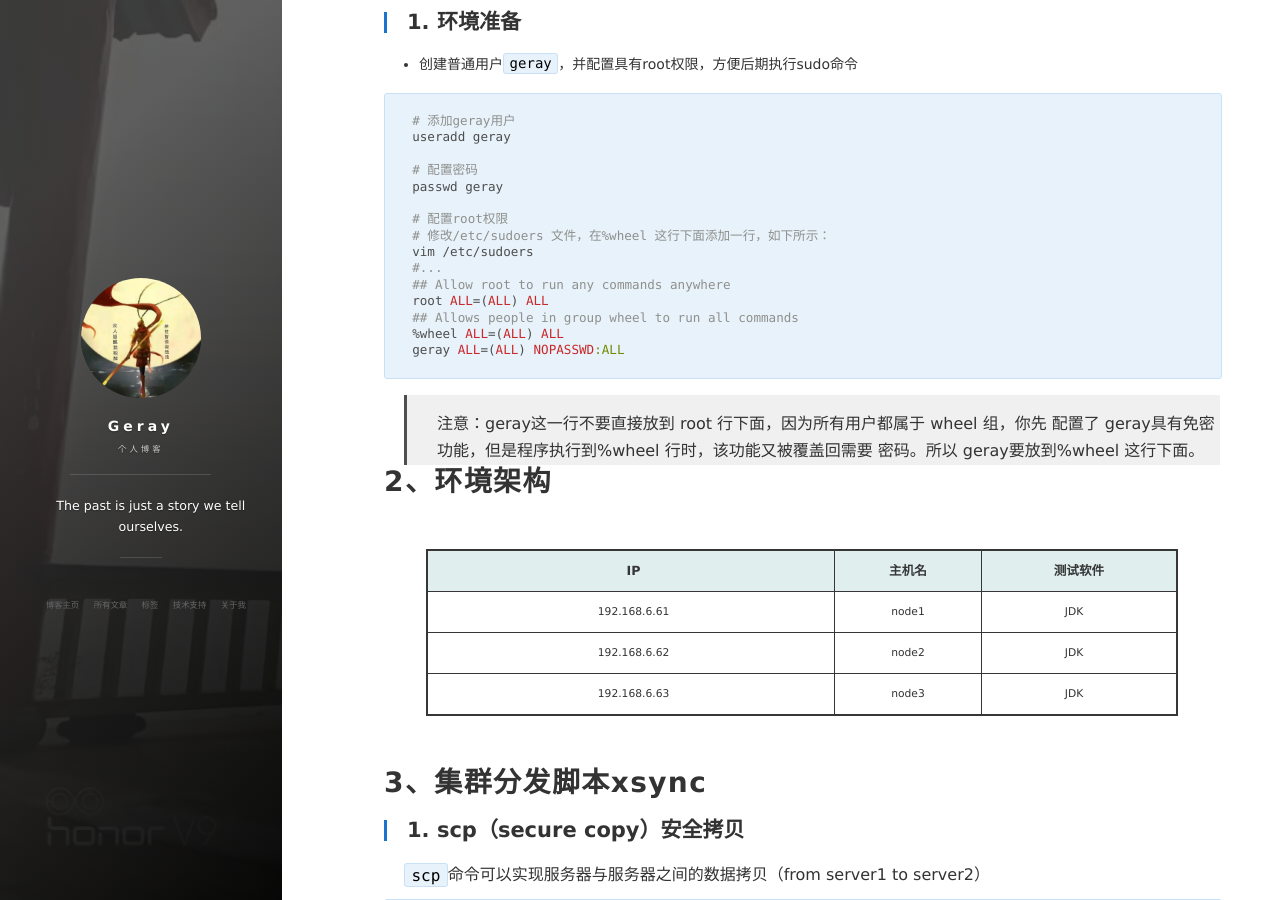
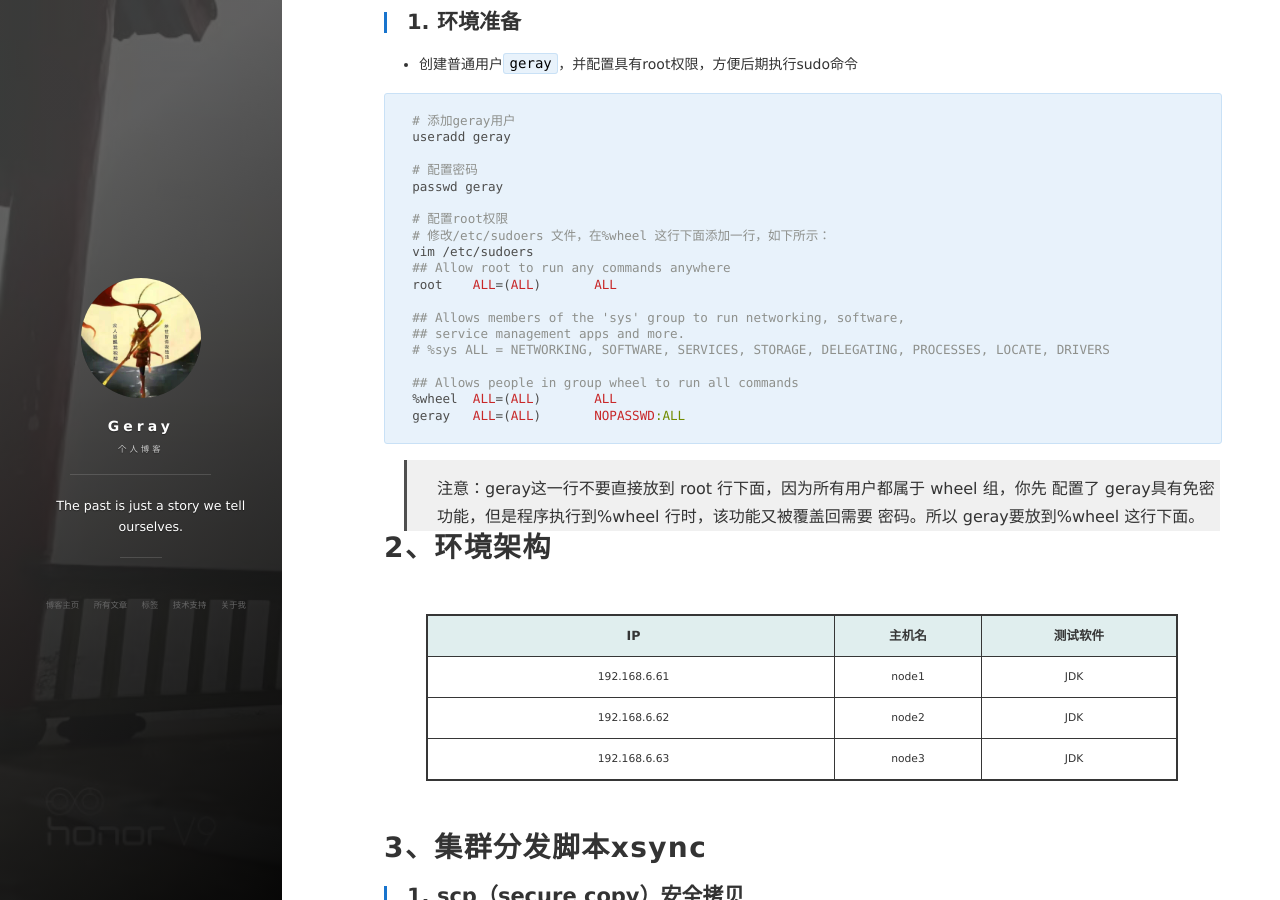
Before and after one commit to geray-zsg/geray-zsg.github.io, a Jekyll site: the page built from _posts/2022-3-10-xsync脚本实现文件同步（分布式环境准备）.md, in a window 1280 px wide and 900 px high, scrolled down 855 px. Built offline with Jekyll 4.4.1, drawn with Linux system fonts in a browser that asks for light colours; nearby versions of some CDN libraries; comment, search, counter and statistics services are not loaded.

Commit message:
Update 2022-3-10-xsync脚本实现文件同步（分布式环境准备）.md

````diff
--- a/_posts/2022-3-10-xsync脚本实现文件同步（分布式环境准备）.md
+++ b/_posts/2022-3-10-xsync脚本实现文件同步（分布式环境准备）.md
@@ -24,12 +24,16 @@ passwd geray
 # 配置root权限
 # 修改/etc/sudoers 文件，在%wheel 这行下面添加一行，如下所示：
 vim /etc/sudoers
-#...
 ## Allow root to run any commands anywhere
-root ALL=(ALL) ALL
+root    ALL=(ALL)       ALL
+
+## Allows members of the 'sys' group to run networking, software,
+## service management apps and more.
+# %sys ALL = NETWORKING, SOFTWARE, SERVICES, STORAGE, DELEGATING, PROCESSES, LOCATE, DRIVERS
+
 ## Allows people in group wheel to run all commands
-%wheel ALL=(ALL) ALL
-geray ALL=(ALL) NOPASSWD:ALL
+%wheel  ALL=(ALL)       ALL
+geray   ALL=(ALL)       NOPASSWD:ALL
 ```
 
 > 注意：geray这一行不要直接放到 root 行下面，因为所有用户都属于 wheel 组，你先 配置了 geray具有免密功能，但是程序执行到%wheel 行时，该功能又被覆盖回需要 密码。所以 geray要放到%wheel 这行下面。
````
